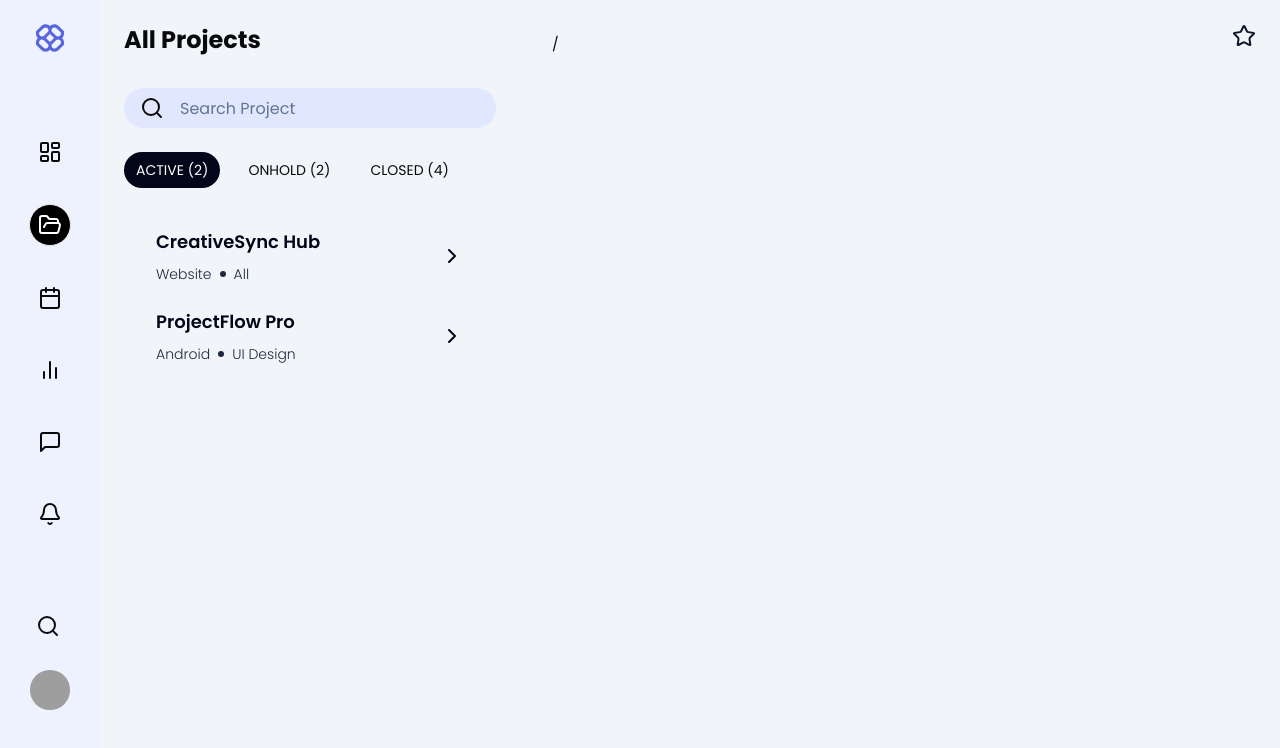
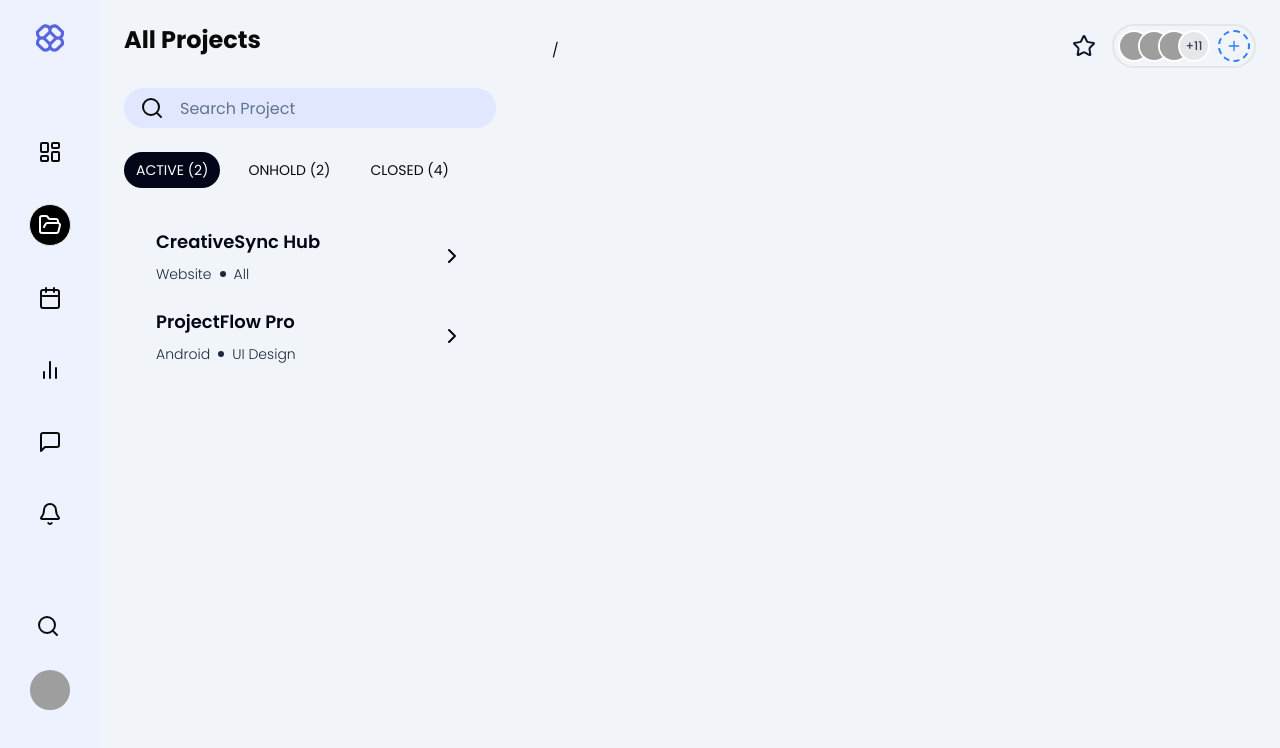
Before and after one commit to lihazinoob/TaskSync_Front_End, a React (Vite) app: page /project/1 in a window 1280 px wide. Shown: the top 748 px of the page. Built offline with nearby package versions, Linux system fonts and the light colour scheme; grey boxes are pictures that could not be loaded.

Commit message:
The avatar section with plus icon is added

```diff
--- a/src/Components/ProjectList/ProjectDetails.tsx
+++ b/src/Components/ProjectList/ProjectDetails.tsx
@@ -4,7 +4,7 @@ import {
   ProjectListItem,
   ProjectListDataType,
 } from "@/CONSTANTS/ProjectListItems";
-import { Star } from "lucide-react";
+import { Star,Plus } from "lucide-react";
 
 export default function ProjectDetails() {
   const { slack } = useParams<{ slack: string }>();
@@ -19,6 +19,14 @@ export default function ProjectDetails() {
   function handleStarToggle() {
     setIsSStarred((prev) => !prev);
   }
+
+  // Mock data for avatars (replace with actual project data later)
+  const avatars = [
+    "https://randomuser.me/api/portraits/women/1.jpg",
+    "https://randomuser.me/api/portraits/men/2.jpg",
+    "https://randomuser.me/api/portraits/women/3.jpg",
+  ];
+  const additionalPeople = 11; // Number of additional people
 
   return (
     <>
@@ -35,15 +43,42 @@ export default function ProjectDetails() {
               {project?.techStack}/{project?.WorkType}
             </div>
           </div>
-          {/* Star options */}
 
-          <div className="items-center justify-center">
+          {/* Stars and Avatar section */}
+          <div className="flex justify-center gap-4">
+            {/* Star Opttion */}
             <button onClick={handleStarToggle} className="cursor-pointer">
               <Star
-              size={24}
-              className={isStarred?"fill-indigo-400 text-indigo-400 ":"text-slate-900"}
+                size={24}
+                className={
+                  isStarred
+                    ? "fill-indigo-400 text-indigo-400 "
+                    : "text-slate-900"
+                }
               />
             </button>
+
+            {/* Avatar Layout */}
+            <div className="items-center flex border-2  p-1 rounded-full">
+              {/* Overlapping Avatars */}
+              <div className="flex -space-x-3">
+                {avatars.map((avatar, index) => (
+                  <img
+                    src={avatar}
+                    alt={`Avatar ${index + 1}`}
+                    key={index}
+                    className="w-8 h-8 rounded-full border-2 border-white object-cover"
+                  />
+                ))}
+                <div className="w-8 h-8 rounded-full bg-gray-200 flex items-center justify-center border-2 border-white text-xs font-medium text-gray-700">
+                  +{additionalPeople}
+                </div>
+              </div>
+              {/* Add People Button */}
+              <button className="ml-2 w-8 h-8 rounded-full border-2 border-dashed border-blue-500 flex items-center justify-center cursor-pointer">
+                <Plus size={16} className="text-blue-500" />
+              </button>
+            </div>
           </div>
         </div>
       </div>
```
